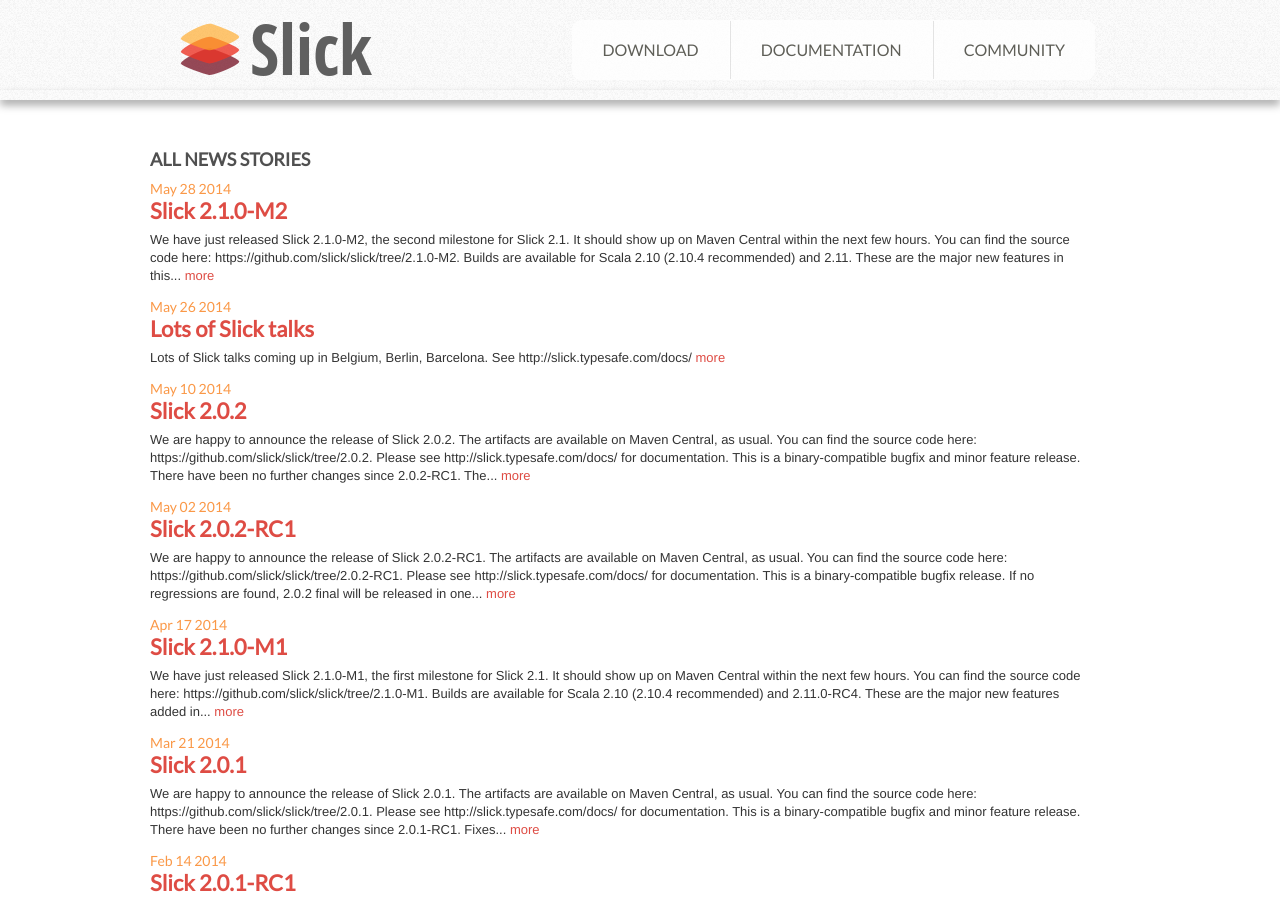
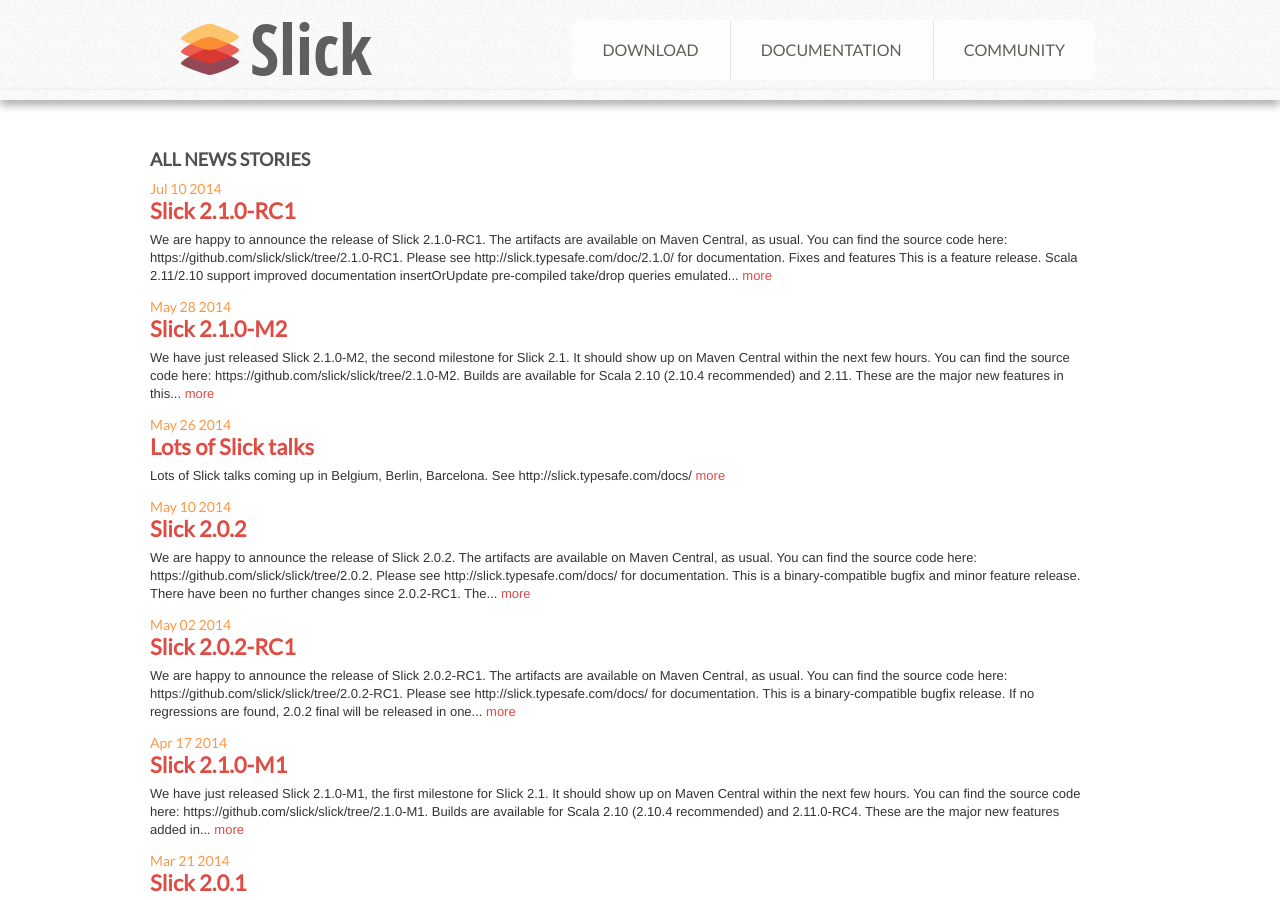
Before and after one commit to slick/slick.github.com, a Jekyll site: the page built from news/all-news.md, in a window 1280 px wide and 900 px high. Built offline with Jekyll 4.4.1, drawn with Linux system fonts in a browser that asks for light colours; some of the changed lines change nothing that is shown.

Commit message:
Release 2.1.0-RC1

```diff
--- a/docs/index.md
+++ b/docs/index.md
@@ -10,52 +10,73 @@
 * [Slick 2.0.2 Documentation](/doc/2.0.2/)
 * [Slick 2.0.2 Scaladoc](/doc/2.0.2/api/)
 
+<!--
 #### Latest Milestone
+
+-->
+
+#### Latest Release Candidate
+
+* [Slick 2.1.0-RC1 Documentation](/doc/2.1/)
+* [Slick 2.1.0-RC1 Scaladoc](/doc/2.1/api/)
+
+#### Older Versions
+
+<!--
+* [Slick 2.0.2-RC1 Documentation](/doc/2.0.2-RC1/)
+* [Slick 2.0.2-RC1 Scaladoc](/doc/2.0.2-RC1/api/)
 
 * [Slick 2.1.0-M2 Documentation](/doc/2.1.0-M2/)
 * [Slick 2.1.0-M2 Scaladoc](/doc/2.1.0-M2/api/)
 
-<!--
-#### Latest Release Candidate
-
--->
-
-#### Older Versions
-
 * [Slick 2.1.0-M1 Documentation](/doc/2.1.0-M1/)
 * [Slick 2.1.0-M1 Scaladoc](/doc/2.1.0-M1/api/)
-
-* [Slick 2.0.2-RC1 Documentation](/doc/2.0.2-RC1/)
-* [Slick 2.0.2-RC1 Scaladoc](/doc/2.0.2-RC1/api/)
 
 * [Slick 2.0.1-RC1 Documentation](/doc/2.0.1-RC1/)
 * [Slick 2.0.1-RC1 Scaladoc](/doc/2.0.1-RC1/api/)
 
+* [Slick 2.0.2-RC1 Documentation](/doc/2.0.2-RC1/)
+* [Slick 2.0.2-RC1 Scaladoc](/doc/2.0.2-RC1/api/)
+-->
+
+* [Slick 2.0.1 Documentation](/doc/2.0.1/)
+* [Slick 2.0.1 Scaladoc](/doc/2.0.1/api/)
+
 * [Slick 2.0.0 Documentation](/doc/2.0.0/)
 * [Slick 2.0.0 Scaladoc](/doc/2.0.0/api/)
 
+<!--
 * [Slick 2.0.0-RC1 Documentation](/doc/2.0.0-RC1/)
 * [Slick 2.0.0-RC1 Scaladoc](/doc/2.0.0-RC1/api/)
+-->
 
 * [Slick 1.0.1 Documentation](/doc/1.0.1/)
 * [Slick 1.0.1 Scaladoc](/doc/1.0.1/api/)
 
+<!--
 * [Slick 1.0.0 Documentation](/doc/1.0.0/)
 * [Slick 1.0.0 Scaladoc](/doc/1.0.0/api/)
+-->
 
 * [Slick 0.11.2 Documentation](/doc/0.11.2/)
 * [Slick 0.11.2 Scaladoc](/doc/0.11.2/api/)
 
+<!--
 * [Slick 0.11.1 Documentation](/doc/0.11.1/)
 * [Slick 0.11.1 Scaladoc](/doc/0.11.1/api/)
 
 * [Slick 0.11.0 Documentation](/doc/0.11.0/)
 * [Slick 0.11.0 Scaladoc](/doc/0.11.0/api/)
 
+-->
+
+
 ## Sample Code
 
-The [Slick Examples](https://github.com/slick/slick-examples) repository
-contains a ready-to-run sbt project with simple, documented Slick programs.
+* [Slick Activator Templates](https://github.com/typesafehub/?query=activator-slick)
+* [Slick Codegen Example](https://github.com/slick/slick-codegen-example)
+* [Slick Customized Codegen Example](https://github.com/slick/slick-customized-codegen-example)
+
 
 ## 3rd-Party Documentation
 
--- /dev/null
+++ b/news/_posts/2014-07-10-slick-2.1.0-RC1-release.md
@@ -0,0 +1,170 @@
+---
+layout: news
+title: Slick 2.1.0-RC1
+---
+We are happy to announce the release of Slick 2.1.0-RC1.
+The artifacts are available on Maven Central, as usual.
+You can find the source code here: <https://github.com/slick/slick/tree/2.1.0-RC1>.
+Please see <http://slick.typesafe.com/doc/2.1.0/> for documentation.
+
+##### Fixes and features
+
+This is a feature release.
+
+* Scala 2.11/2.10 support
+* improved documentation
+* insertOrUpdate
+* pre-compiled take/drop queries
+* emulated outer-joins, where not supported natively
+* "fast-path": results materialization without intermediate tuples
+* OSGi support
+* additional String functions (with contributions by @dimitrkovalsky)
+* uniform api for pre-compiled inserts
+* collection constructors encoded in Query type
+* improved, extensible model reverse-engineering
+* all fixes of the Slick 2.0.x series
+
+The [Slick Extensions](http://slick.typesafe.com/doc/%(version)s/extensions.html)
+package with closed-source drivers for Oracle, DB/2 and SQL Server will be
+published to the Typesafe repository within a few days.
+
+The [Slick Example Activator Templates](https://github.com/typesafehub/?query=activator-slick),
+[Slick Codegen Example](https://github.com/slick/slick-codegen-example),
+[Slick Customized Codegen Example](https://github.com/slick/slick-codegen-customization-example)
+will be updated within a few days.
+
+##### Complete list of changes since Slick 2.0.0
+
+* [``aebc16f``](https://github.com/slick/slick/commit/aebc16f4eec6261621ccb44017ded7f01f36e8ca) Release 2.1.0-RC1
+* [``b05b411``](https://github.com/slick/slick/commit/b05b4112319d9dd27a788dd93ed7ac6b7175bc27) Add Float support to ModelBuilder / Fix MetaModelTest for jtds
+* [``7ade0e8``](https://github.com/slick/slick/commit/7ade0e808bac13c1f77b1cda3ce1f3412bcdbc0e) Prepare model for binary compatibility with potential future extension
+* [``fd22e84``](https://github.com/slick/slick/commit/fd22e849fd3f6e7f22f823091ba42321ba38adab) Improve reverse engineer to work with slick-extensions - support for Char and BigDecimal caveats: - Boolean mapping still flawed - DBType mapping still flawed and non-portable
+* [``65c4544``](https://github.com/slick/slick/commit/65c45446055f0ce304a22e5d9244bf25985226dc) Add a test for Array[Byte] literals.
+* [``0b9d8d2``](https://github.com/slick/slick/commit/0b9d8d230eea8df99dbd77e223dd5ddfff1a52e7) Enhance model reverse engineering
+* [``2acc05d``](https://github.com/slick/slick/commit/2acc05d1e95c9b0c587d52ec2369b03fa16710e0) Add new ColumnOption Length for string columns
+* [``d659d09``](https://github.com/slick/slick/commit/d659d098736962a0323288de87b8f06fd7aea281) Move code generator into its own subproject
+* [``ea0589a``](https://github.com/slick/slick/commit/ea0589af45a8025089399f43f5d56b34eb34b2a3) Update custom shape docs.
+* [``bb4ae81``](https://github.com/slick/slick/commit/bb4ae8196914b7fbaa67922ab579f57b64554c43) Add scaladoc link checker and fix the currently broken links
+* [``c8a28bb``](https://github.com/slick/slick/commit/c8a28bb0027f01af9d3fdf73614b75b11b3fbd0b) Add the CaseClassShape from #692.
+* [``78f543f``](https://github.com/slick/slick/commit/78f543fad880f99d4e4683a500b2331f5d9359c9) Move JDBC Meta data API tests into TestKit.
+* [``953ccc0``](https://github.com/slick/slick/commit/953ccc0cacef302cd13bda5b50b891603e530494) Improve new String operations introduced in #843.
+* [``2ee426c``](https://github.com/slick/slick/commit/2ee426ce5e302a3855cb2ebd47c58c29340e7d2e) Generate table of driver capabilities for the user manual.
+* [``39e4fe5``](https://github.com/slick/slick/commit/39e4fe5fcb08734f1d1640428e0e67cdbf42c560) Use BIGSERIAL for auto-generated BIGINT columns in PostgresDriver.
+* [``b6a4df3``](https://github.com/slick/slick/commit/b6a4df31301504d5432ece9257f68c8fcad7abaa) Improve error message for unsupported DELETE queries.
+* [``3939bb0``](https://github.com/slick/slick/commit/3939bb0bf3f9c27dc8276f53b1b53fb262103471) Expose “open” and “transaction” flags in BaseSession.
+* [``b434e8f``](https://github.com/slick/slick/commit/b434e8fe58c8df8c9bb0be860be555a05ffc790d) Add hashCode/equals methods to the DDL trait
+* [``490f7bd``](https://github.com/slick/slick/commit/490f7bdf047699872430d5d9ff872098fdebae84) Ignore follow-up exceptions when closing a withSession block.
+* [``ba71aff``](https://github.com/slick/slick/commit/ba71aff5b7f0071ad4f03ce619089d72c0e232c8) Add test case for issue #511
+* [``190c50e``](https://github.com/slick/slick/commit/190c50e2ed880a7ee54f6b1035f507a1c73cf8bd) Set type when inlining aggregation functions.
+* [``0ce4f51``](https://github.com/slick/slick/commit/0ce4f51731528ac05737ba4ae67c7f22ebdefff9) Add a complete snippet to paste to build
+* [``beafa0c``](https://github.com/slick/slick/commit/beafa0ccfce35234a2b21e64010caa9176e5d8c0) Better scaladoc for extension methods for Column and Query.
+* [``885ff9f``](https://github.com/slick/slick/commit/885ff9f6251048dacdec6096edd457c98495a4eb) Fix result set debug logging, broken by the previous commit
+* [``29a1784``](https://github.com/slick/slick/commit/29a1784d56e1b1329ab18b966a2c06ca0c87f6ea) Add result set debug logging
+* [``5289c0a``](https://github.com/slick/slick/commit/5289c0a8de71aedf73f93aac1e17834a45e5d284) Added few string functions
+* [``5e331df``](https://github.com/slick/slick/commit/5e331df413a6ba56c848dacfc0061be8b557c403) Add performance benchmark logging for JDBC statement execution
+* [``1c7c6f5``](https://github.com/slick/slick/commit/1c7c6f53a5878c8e6c0402dee57ebabe0b668251) Mark AccessDriver as deprecated.
+* [``50fb6a6``](https://github.com/slick/slick/commit/50fb6a6a8fea1e867d8c3e61d2309fecce194003) Improve logging
+* [``e7585e2``](https://github.com/slick/slick/commit/e7585e21c13abb35b0a1696b529816855e4dcec6) Table constraints and indexes ordered by name. Generated DDL are then unique and thus, difference in DDL can only be the result of a change in the table. Fixes playframework/play-slick#146.
+* [``22cdcc2``](https://github.com/slick/slick/commit/22cdcc21469ba754a1e47bf23c3bedd76d9da430) Add some missing cases to Compilable/Executable
+* [``9baf84f``](https://github.com/slick/slick/commit/9baf84f622cb3ab9be98e1ff3b6ad65e00be0aa9) Fix the Shape for Query.
+* [``ad50505``](https://github.com/slick/slick/commit/ad5050574eb595c0f9a17a9da608e8ea33c88317) Remove UnshapedQueryExecutor
+* [``56c7fb7``](https://github.com/slick/slick/commit/56c7fb7a211eb7650184a237736692d252cfb000) Simplify Rep hierarchy
+* [``69abcae``](https://github.com/slick/slick/commit/69abcae290eb621fc46fb32a8bb8750342717341) Fix docs TOC depth
+* [``d74adb5``](https://github.com/slick/slick/commit/d74adb5c00f0341a37d74ece6161e3ed5be418e1) Fix docs TOC depth
+* [``b937743``](https://github.com/slick/slick/commit/b937743970c8669e94fe57ffa8f69648a15cce03) Update Scala version to 2.11.1
+* [``60e7e89``](https://github.com/slick/slick/commit/60e7e899dca05023b726ce842d7ad99d5e9ccb72) User uppercase identifiers in InsertTest.testInsertOrUpdateAutoInc.
+* [``c823c59``](https://github.com/slick/slick/commit/c823c59dca8568237f789e2d0f3e4b31101a7618) More flexibility for TestKit
+* [``17c298f``](https://github.com/slick/slick/commit/17c298f093d5557e93e756ce0298bfb97f8568ca) Use Typesafe Config for database configurations
+* [``542e642``](https://github.com/slick/slick/commit/542e642c599c1cf73d21bc0de1e32420a5bd5c4b) Improve from SQL to Slick documentation, add operators comparison
+* [``03a3eb4``](https://github.com/slick/slick/commit/03a3eb472df107dd65608ff004965e9d4f60e79d) Various documentation improvements for 2.1
+* [``76efe03``](https://github.com/slick/slick/commit/76efe03d39cf3922dfd2eb62a5330f3e643d9b57) Add from SQL to Slick documentation
+* [``d1d6a91``](https://github.com/slick/slick/commit/d1d6a9104139857bc0645bad204aef84b91c33b2) Fix the build failure from merging tmp/issue-742 & tmp/insert-or-update
+* [``bde4ad2``](https://github.com/slick/slick/commit/bde4ad2a42195012cbe10cee0e1a74e443308afb) OSGi bundle improvements:
+* [``d2ac664``](https://github.com/slick/slick/commit/d2ac664b27ac4c345a3f91bc558fa0abeec70efc) Restrict Shape.provenShape to only allow unpacked types in ProvenShape.
+* [``5234454``](https://github.com/slick/slick/commit/5234454214283afeb40dd8b9baab2388be0b5c0c) Fix some bugs in comprehension fusion.
+* [``dd15e41``](https://github.com/slick/slick/commit/dd15e416ab5e0ebaeb42ec846ba88e7ef72e4295) Support Unit values in Query return types.
+* [``cfee5bb``](https://github.com/slick/slick/commit/cfee5bb53c4f5d217eece0347de65df638f8dd14) Revert the hconsShape workaround.
+* [``f91370f``](https://github.com/slick/slick/commit/f91370f2b7a0df9a18f7b71103088bad1b03f8dd) Enforce maxRows in PositionedResultIterator.
+* [``be2ff65``](https://github.com/slick/slick/commit/be2ff6513d46abc9a25c8752c2931a786d4c5ad6) Prevent some initialization order problems
+* [``4fa915c``](https://github.com/slick/slick/commit/4fa915c47b4a7bc56bbfb63d6fc859f413cce69e) Add insertOrUpdate to InsertInvoker.
+* [``27ba43d``](https://github.com/slick/slick/commit/27ba43d04cc4ea4b20c0e91f9155612a2606e765) More improvements for Inserts.
+* [``6992328``](https://github.com/slick/slick/commit/6992328924630cd2d5870f67d4978786abdbab04) Improve Inserts
+* [``0b77999``](https://github.com/slick/slick/commit/0b77999816b44a72f436ce121b3a4706ae29d2c4) Allow non-literal constant values for Query.take and Query.drop
+* [``21f85e9``](https://github.com/slick/slick/commit/21f85e991ef22aea30c7c2ce505ea37459576cab) Do not escape columns named tag in generated code
+* [``889dae9``](https://github.com/slick/slick/commit/889dae9a8835a52cb04a2802e56a4460e4261f65) Don't patch type changes from OptionApply in hoistClientOps.
+* [``3ca772d``](https://github.com/slick/slick/commit/3ca772ded08d735f673c7ae61d6655e135241d5d) Add some hooks to JdbcMappingCompilerComponent.
+* [``a10be62``](https://github.com/slick/slick/commit/a10be62b29776f8194eff0796fa3e8dc27c6ff0a) Use Scala specialization for ResultConverter.
+* [``513c956``](https://github.com/slick/slick/commit/513c95632e67d9fb9ed2f91f8d715c91d8f088a1) Use positional access in JDBC ResultConverters.
+* [``90cc8bf``](https://github.com/slick/slick/commit/90cc8bfdb23df39b17270a339d24d654399edc40) Optimize conversion of result and parameter values.
+* [``935558e``](https://github.com/slick/slick/commit/935558ed155f4f65c30cf9b6ae774e0b6a1f8c2b) Deprecate more operators:
+* [``9dccddc``](https://github.com/slick/slick/commit/9dccddc2e7971efdcf687181fb68ef6cfc933141) Improve scaladoc comments and clean up API for Slick 2.1.
+* [``a13e53a``](https://github.com/slick/slick/commit/a13e53a150f0cf1fb6a37c96f15c63cef63ba9e0) Remove IntrinsicSymbol
+* [``85d4e00``](https://github.com/slick/slick/commit/85d4e00afcf5f6b7bea279aeebc3dbb30b486d89) Clean up dependencies
+* [``c8420b2``](https://github.com/slick/slick/commit/c8420b22846d17ad38ec63784ebed12439b2c31c) Improve OSGi integration:
+* [``57c87f5``](https://github.com/slick/slick/commit/57c87f502dcdd4fd8200a0956bff6e63e495aee0) Add def size as alias for length to Query for more Scala collections api conformity
+* [``55c2a01``](https://github.com/slick/slick/commit/55c2a01b13827c60c978b1772cf0245ac2e9d358) Fix assertion error for multiple nameless fks or indices (non type-safe equality caught us)
+* [``047bb07``](https://github.com/slick/slick/commit/047bb07140cc10fbf2eba495845d9994a095671e) First cut at OSGi-fun for slick.
+* [``b2a6dc1``](https://github.com/slick/slick/commit/b2a6dc1e390589de2966230875fd5104108bf94d) Add docs for MappedColumnType import and hand-written case class companions.
+* [``3a7f53c``](https://github.com/slick/slick/commit/3a7f53ce70fdb7da38be13a469b9851e5c1a32fd) Prevent "no-symbol does not have an owner" when using MappedTo.
+* [``338e959``](https://github.com/slick/slick/commit/338e959e03b38b54c7d827a4cf2cb5dfc6d413a6) Fix identity groupBy with type mappings.
+* [``18f3cf2``](https://github.com/slick/slick/commit/18f3cf222e16055c4d3369d64fd22fb827c614f4) Emulate outer joins where necessary.
+* [``439305f``](https://github.com/slick/slick/commit/439305f2ccd12853d37646d299c98652185ea6d4) Correctly propagate build failures to sbt's exit code.
+* [``82316d1``](https://github.com/slick/slick/commit/82316d16cafa52829cb8144a69d715e8ed2f4a33) Fix codegen autoinc last as option for HLists (issue #704)
+* [``76e638c``](https://github.com/slick/slick/commit/76e638cb7a445fcd8cc75c290ff852cc8f38f17b) Add test for outer joins and fix capability declarations.
+* [``b86cd4b``](https://github.com/slick/slick/commit/b86cd4bf5ae8ec57527f5bc65cac3dd47b07e3c1) Fix name collision with columns named 'tag' in codegen
+* [``f1c3737``](https://github.com/slick/slick/commit/f1c37371c9fe467bb76ababfd96ff431d850908b) Fix Scaladoc links
+* [``2dca474``](https://github.com/slick/slick/commit/2dca474f973bc3c71e5d2a38b9071d6aa889b7eb) Scala 2.11 compatibility.
+* [``e71ed6e``](https://github.com/slick/slick/commit/e71ed6e777ee245779c3d81c7fce30e2d84c2f77) Add alias and documentation for ForeignKeyAction
+* [``3fc16d8``](https://github.com/slick/slick/commit/3fc16d8171f7785b8c7b34ed513675188410fcbc) Allow building of non-erased collections through ClassTags.
+* [``6e981e5``](https://github.com/slick/slick/commit/6e981e5c62b8e5c81a5e5b3867dfc62f1800b353) Provide implicit CollectionTypeConstructors
+* [``e3ab1d8``](https://github.com/slick/slick/commit/e3ab1d8b2b6e1260abf7d62f24cea18b74a9a211) Allow Query result type constructors to be changed.
+* [``0139d27``](https://github.com/slick/slick/commit/0139d272717d206339df3ef227938a3312fb9e3b) Simplify Query internals.
+* [``5c5c657``](https://github.com/slick/slick/commit/5c5c6572dad8e1401850e4ac96f922b7a1b14cdf) Encode the type constructor for the unpacked collection type into Query.
+* [``d0e1e99``](https://github.com/slick/slick/commit/d0e1e99f11c011f9394591f6ccee8d94597f01e7) Remove zero values from ScalaType.
+* [``6d1cbd9``](https://github.com/slick/slick/commit/6d1cbd9f8edb1448e79c2ddaf9500ae69ed226c5) Simplify Option handling in JdbcProfile.
+* [``1b5f1f4``](https://github.com/slick/slick/commit/1b5f1f4ee2a5271e299a487d43f506f7924cb828) Simplify Invokers
+* [``70a5a2b``](https://github.com/slick/slick/commit/70a5a2b9d40b891a3201515aa373352e56b9c67f) Add test case for nesting mapped entities
+* [``754660c``](https://github.com/slick/slick/commit/754660cedbd052ec7abc77d8c224430012394983) Add test for broken mapping to Char
+* [``e2ab531``](https://github.com/slick/slick/commit/e2ab531d257a17932c6fa75021739945fcdc8947) Fixed issue #698 (MappedColumnType broken for Char)
+* [``77a19aa``](https://github.com/slick/slick/commit/77a19aad284051b3457b6dae9f1c9374f4bdc980) Fixed issue #554 (ZIP joins)
+* [``ce04fe8``](https://github.com/slick/slick/commit/ce04fe8e752c93c06c38ad732ab625c3add1e10a) Modify DDL to run drop phases in LIFO order.  Fixes issue #701.
+* [``c78ed2f``](https://github.com/slick/slick/commit/c78ed2f72d1b3bd767f6fdc381e98083149725b3) Emulate empty join conditions where needed.
+* [``7ae79d6``](https://github.com/slick/slick/commit/7ae79d61bea2da6894a4ec8a857981d61584969e) Add JDBC interop docs
+* [``3555385``](https://github.com/slick/slick/commit/3555385edfba4182dd8b85fd1a6dfe098c2e267b) Add documentation for `into` method
+* [``258a6bc``](https://github.com/slick/slick/commit/258a6bcff93a44a3f70157905b39832f99a8eeae) Support casts to boolean and double in Access.
+* [``e065fcd``](https://github.com/slick/slick/commit/e065fcd2fa5e457ccc9b06f7cfe9476dfe5dbf5b) Fix initialization order problem in generated code
+* [``89c3c2e``](https://github.com/slick/slick/commit/89c3c2ed2098a6b8207d71a2fdee298f40b4842b) Reuse "simple" object for "Implicit" in driver implementations.
+* [``c6bc382``](https://github.com/slick/slick/commit/c6bc3826cc82ab1d636b3691e97e1b5125db24f9) Remove deprecated features
+* [``7e2d6b4``](https://github.com/slick/slick/commit/7e2d6b450cd694e072643ec882f1b0b92bc79248) Update version numbers for 2.1
+* [``fc5cabe``](https://github.com/slick/slick/commit/fc5cabe4458855430498605f474df52b954927f1) Enable documentation tests on Travis CI
+* [``73064e9``](https://github.com/slick/slick/commit/73064e9abf3666a1240ac09cacd85b430bbbbdd5) Documentation improvements for 2.0.1.
+* [``8b8ed11``](https://github.com/slick/slick/commit/8b8ed11353b85615290f6fa0d80657e5a28f0821) Add test case for issue #645 (to be fixed in slick-extensions)
+* [``1e5146c``](https://github.com/slick/slick/commit/1e5146c9d9f6d017889851596ace20ed6df960af) Implement casts for more basic data types in QueryInterpreter.
+* [``2a54174``](https://github.com/slick/slick/commit/2a541741915d6917940a8c8747d1270f92c85e6d) Add configuration for MySQL and PostgreSQL tests on Travis CI.
+* [``386920a``](https://github.com/slick/slick/commit/386920a6abd2c906f58cd310688423c708acafbf) Add basic Travis CI configuration
+* [``e96132b``](https://github.com/slick/slick/commit/e96132be4f463b82db7432c7a4a3205f805b8837) Fix self-referencing table in codegen (#619)
+* [``d944e27``](https://github.com/slick/slick/commit/d944e279e18533da5c566b866274e93eb2b1f9f7) Expand Table refs into columns in "returning" projections.
+* [``1f87cfb``](https://github.com/slick/slick/commit/1f87cfb5088404b0e2c6ebd5cb5bd5b40d3d52fa) Add ddl for all tables to codegen
+* [``4533b0c``](https://github.com/slick/slick/commit/4533b0cc361d4ab473fdae7e63c43160e8a88b75) Substitute correct versions numbers from the build into the docs
+* [``b01241d``](https://github.com/slick/slick/commit/b01241d0c33692a504cd4e442f62202cb39b84cf) Remove all special handling for products of size 1.
+* [``2022107``](https://github.com/slick/slick/commit/20221076e0dc2e77bcdfcd0603feb4d85d8048e5) Infer correct NominalType views even without the NominalType.
+* [``c59ba50``](https://github.com/slick/slick/commit/c59ba5059b708a7e7a46df23e90787d7eeab09e6) Fix a smorgasbord of bugs for more robust groupBy.
+* [``73c9175``](https://github.com/slick/slick/commit/73c9175fe98cced0d64cc60ca72ab2d76ab0e213) Add optional db authentication to default code generator runner
+* [``1f76f36``](https://github.com/slick/slick/commit/1f76f363b10a62296220154d9f2375d8408884af) Improve codegen docs: address spotted confusions, hlist fix, typos, formatting
+* [``23e9450``](https://github.com/slick/slick/commit/23e94508433c2cfc0fc17e78fa7d7a241d20889f) Add row value constructor to codegen output Supersedes #614
+* [``b870f3d``](https://github.com/slick/slick/commit/b870f3d33fd22f33c56e3382b613457df401c07e) Generate scaladoc src links and graphs for test kit
+* [``be508cc``](https://github.com/slick/slick/commit/be508cc1632acbeb66dab76a782e40dc527202f1) Fix for #618, codegen single, non-option column tables.
+* [``6d7610d``](https://github.com/slick/slick/commit/6d7610d00e16380ae2411270e2883dc6cf93e29d) Fix for taking Option GetResult from caller scope
+* [``e436802``](https://github.com/slick/slick/commit/e43680277eb648f3a0fa7284b66eef5a6d2ff936) Fix for #616, code gen generated wrong default value for Option columns (not using Some)
+* [``da01462``](https://github.com/slick/slick/commit/da01462911a30ace147ea9e97317c4264f8aee8c) Fix some codegen docs
+* [``ae51292``](https://github.com/slick/slick/commit/ae51292cac80ba919c8d50b4ffaaae1cc03eff34) Extend codegen HList test to 33 columns to test performance
+* [``b5f9144``](https://github.com/slick/slick/commit/b5f9144092f683f166bfb9f0453f08e96ebfa247) Change codegen to avoid :: HCons type alias (as a possible workaround for #577)
+* [``b88337d``](https://github.com/slick/slick/commit/b88337d5783427f7162d0c304a1caf8d4483cbac) Split compound types and compound values in codegen
+* [``9f274cc``](https://github.com/slick/slick/commit/9f274cc32c99ac490befe04b56519725c5087719) Enable disabled codegen tests after fixing spurious compilation errors
+* [``0d2e885``](https://github.com/slick/slick/commit/0d2e8859d5f840491ba4d040577537374f3f0d84) Document caching insert invoker
+* [``217af59``](https://github.com/slick/slick/commit/217af5972f771740d617bd5b85d6b3b7ebb2991e) Ensure that CountAll rewriting creates unique column names.
+* [``5aad43f``](https://github.com/slick/slick/commit/5aad43fdab3310a73257f4db1f1db74dfa56b90d) Add MiMa for Slick 2.0 stream
+* [``98af9b6``](https://github.com/slick/slick/commit/98af9b6c6145044909ddb54b696ccad22b568aeb) Support Library.Max in QueryInterpreter.
+* [``e2ece2f``](https://github.com/slick/slick/commit/e2ece2f679297e30629a9ada8debf7b9ec35ae97) Pass Slick version properly from sbt into Sphinx.
+* [``0be0423``](https://github.com/slick/slick/commit/0be0423789338ac0625b8099940e839217985ff9) Fix for #597, negative int default value
+* [``abe9197``](https://github.com/slick/slick/commit/abe91970cdd794076fc098b7a494c055beae5ebb) Add failing test for #175
```
